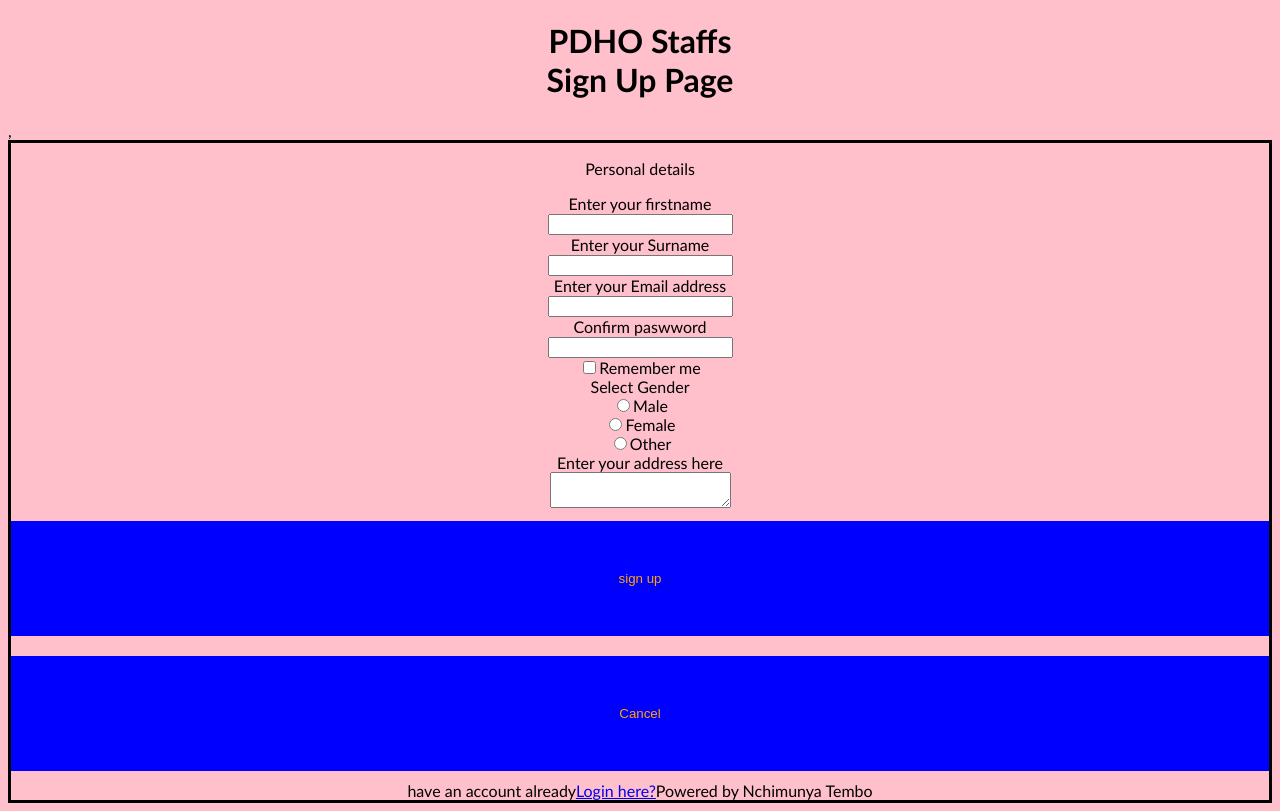
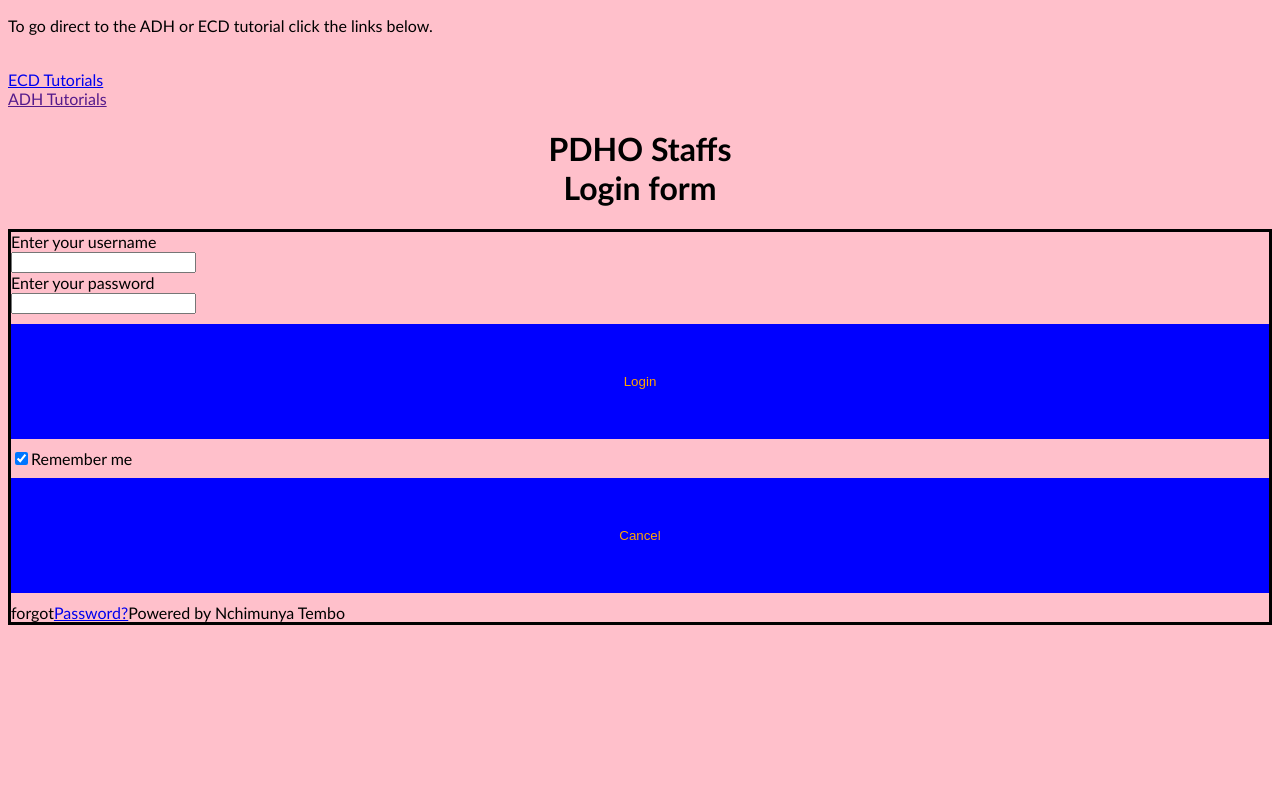
Before and after one commit to nchimunyatembo/signup, a plain HTML site: page Signup.html in a window 1280 px wide. Drawn offline with Linux system fonts and the light colour scheme.

Commit message:
Update Signup.html

```diff
--- a/Signup.html
+++ b/Signup.html
@@ -1,4 +1,4 @@
-<!doctype html>
+<!DOCTYPE html>
 <html>
 <head>
     <meta name="viewport"content="width=device-width,initial-scale=1">
@@ -45,31 +45,20 @@
         }
     </style>
 </head>
-    <body>
-        <center><h1>PDHO Staffs <br>Sign Up Page</h></center>
-        ,<center><form><p>Personal details</p>
-          <div class="container"> <label>Enter your firstname<br>
-            </label><input type="text"name="firstname"required><br>
-            <label>Enter your Surname</label><br>
-            <input type="text"name="Surname"required><br>
-            <label>Enter your Email address</label><br>
-            <input type="email"required><br>
-            <label>Confirm paswword</label><br>
-            <input type="password-repeat"name"password-repeat" required><br>
-            <label>
-                <input type="checkbox"checked"check" name"Remember">Remember me
-            </label><br>
-            <label>Select Gender</label><br>
-            <input type="radio"id"gender" name"gender" value"male">Male<br>
-            <input type="radio"id"gender" name"Gender" value"female">Female<br>
-            <input type="radio"id"gender" name"Gender" value"Other">Other<br>
-            <label>Enter your address here</label><br>
-            <textarea></textarea>
-            <div class="clearfix"><button type="submit">sign up</button><br>
+    <body><p>To go direct to the ADH or ECD tutorial click the links below.</p><br>
+        <a href="page1.html">ECD Tutorials</a><br>
+        <a href="">ADH Tutorials</a>
+        <center><h1>PDHO Staffs <br>Login form</h></center>
+        <form>
+          <div class="container"> <label>Enter your username<br>
+            </label><input type="text"name="Username"required><br>
+            <label>Enter your password</label><br>
+            <input type="password"name="password"required><br>
+            <button type="submit">Login</button>
+            <input type="checkbox"checked="checked">Remember me<br>
             <button type="button"class="cancelbtn">Cancel</button><br>
-            have an account already<a href="#">Login here?</a>Powered by Nchimunya Tembo
+            forgot<a href="#">Password?</a>Powered  by Nchimunya Tembo
         </div>
-        </div>
-        </form></center>
+        </form>
     </body>
 </html>
```
